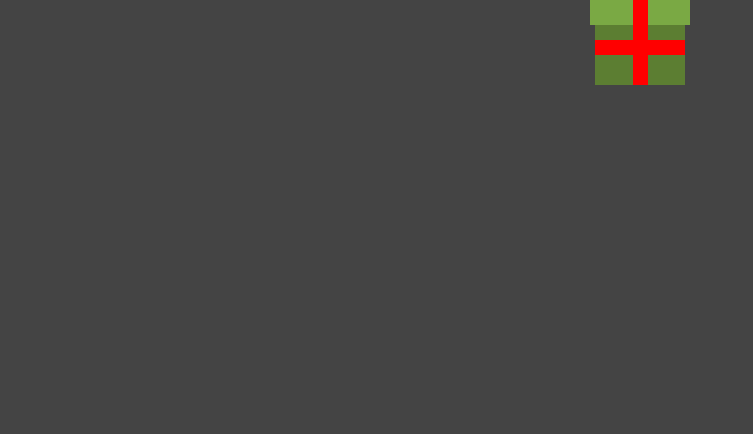
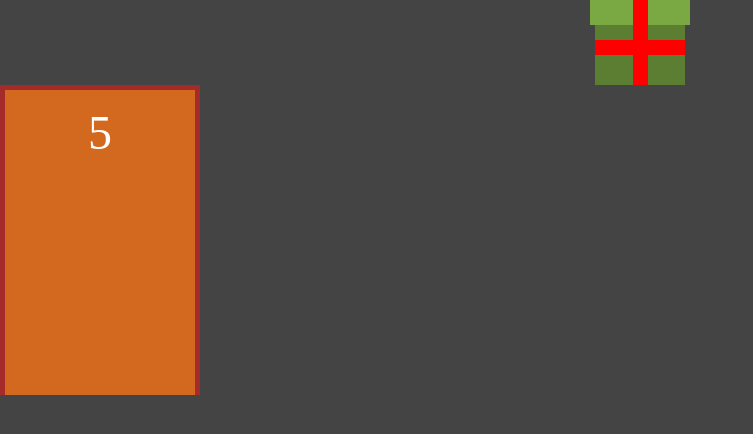
Before and after one commit to luanmoraes123/porta-premiada, a Next.js app: page / in a window 1280 px wide. Shown: the top 434 px of the page, without its empty margins (0-753 px from the left). Built offline with nearby package versions, Linux system fonts and the light colour scheme.

Commit message:
adicionando porta

```diff
--- /dev/null
+++ b/src/components/Porta.jsx
@@ -0,0 +1,16 @@
+import styles from '../styles/Porta.module.css'
+
+const Porta = () => {
+  return (
+
+    <div className={styles.area}>
+      <div className={styles.estrutura}>
+        <div className={styles.porta}>
+          <div className={styles.numero}>5</div>
+        </div>
+      </div>
+    </div>
+  )
+}
+
+export default Porta;
--- a/src/pages/index.jsx
+++ b/src/pages/index.jsx
@@ -1,9 +1,11 @@
 import Presente from '../components/Presente'
+import Porta from '../components/Porta'
 
 export default function Home() {
   return (
     <div>
       <Presente />
+      <Porta />
     </div>
   );
 }
--- /dev/null
+++ b/src/styles/Porta.module.css
@@ -0,0 +1,27 @@
+.area {
+  display: flex;
+
+  width: var(--porta-largura);
+  height: var(--porta-altura);
+}
+
+.estrutura {
+  display: flex;
+  flex-grow: 1;
+  border-left: 5px solid brown;
+  border-top: 5px solid brown;
+  border-right: 5px solid brown;
+}
+
+.porta {
+  display: flex;
+  flex-grow: 1;
+  flex-direction: column;
+  align-items: center;
+  padding: 15px;
+  background-color: chocolate;
+}
+
+.numero {
+  font-size: 3rem;
+}
--- a/src/styles/globals.css
+++ b/src/styles/globals.css
@@ -9,3 +9,8 @@ body {
   background-color: #444;
   color: #fff;
 }
+
+:root {
+  --porta-altura: 310px;
+  --porta-largura: 200px;
+}
```
